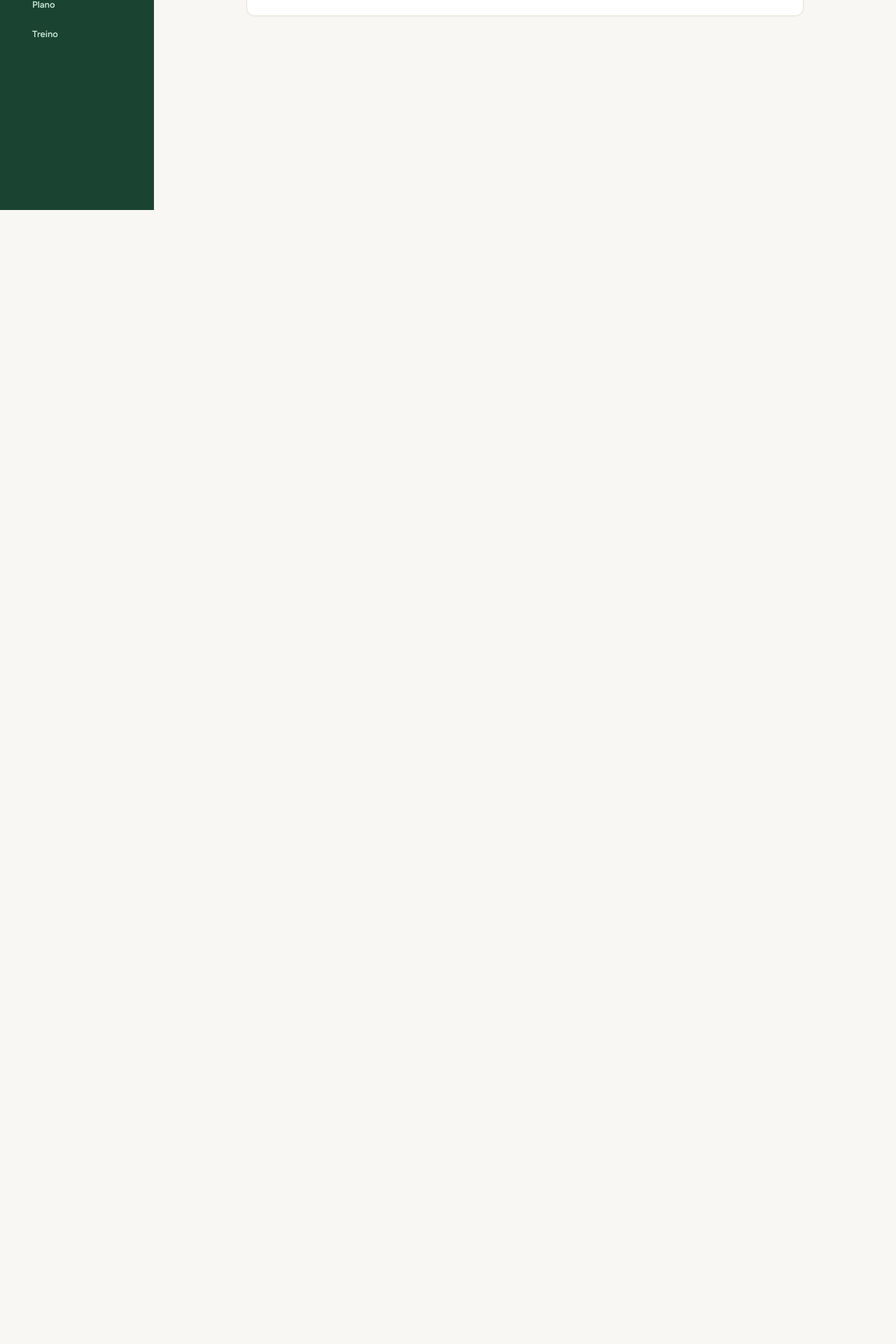
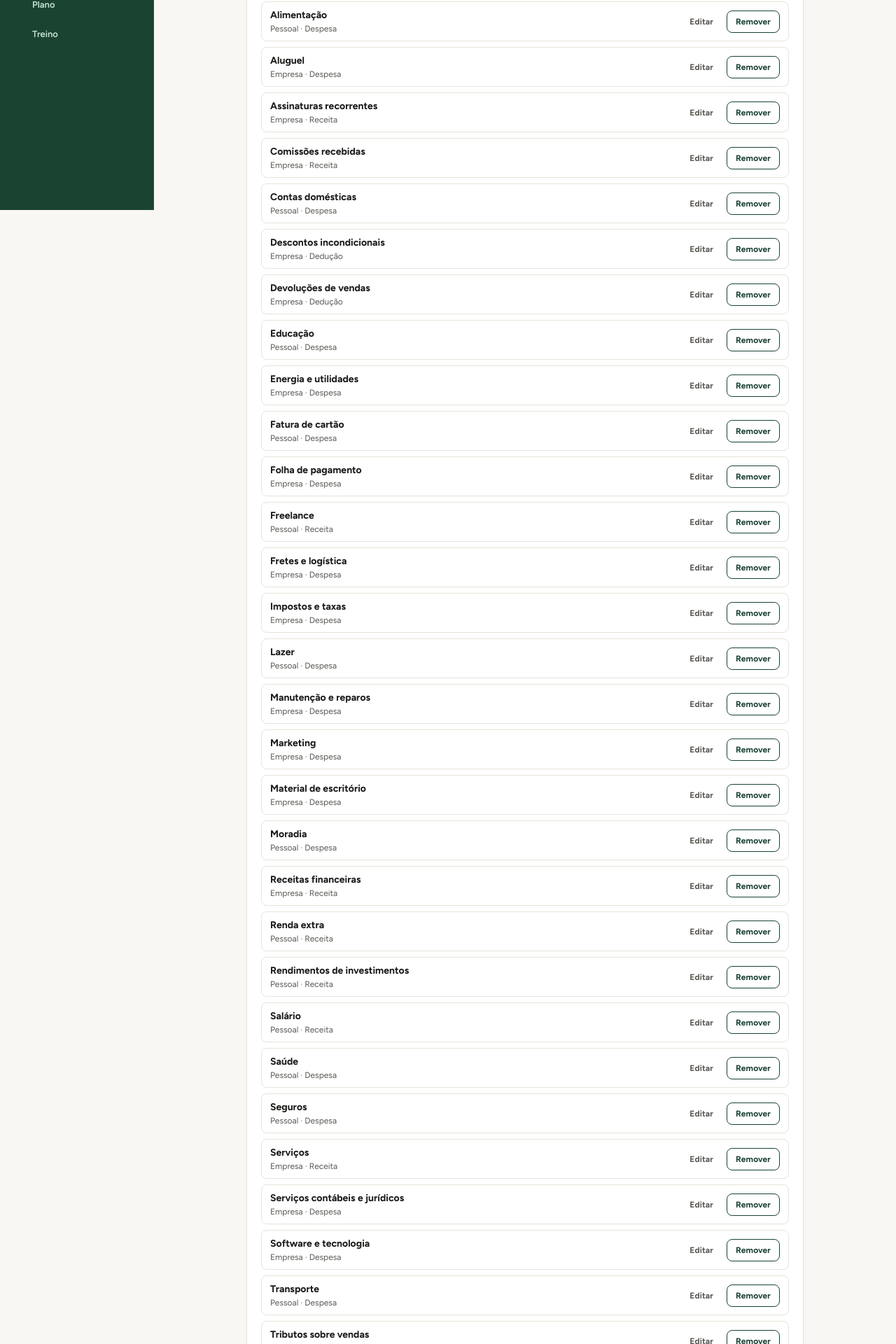
Before and after one commit to gersonvan/empresa-facil, a React (Vite) app: page /categories in a window 1280 px wide. Shown: the part 500-2420 px from the top of the page at 70% size. Before the commit the page ends 800 px from the top, so only its background shows below. Built offline with nearby package versions, Linux system fonts and the light colour scheme.

Commit message:
feat: expand default category catalog for company and personal

```diff
--- a/src/categoryStore.ts
+++ b/src/categoryStore.ts
@@ -11,15 +11,114 @@ export interface StoredCategory {
 }
 
 const STORAGE_KEY = 'empresa-facil:categories:v1'
+const SEEDED_FLAG_KEY = 'empresa-facil:categories:seeded:v1'
+const SEED_VERSION_KEY = 'empresa-facil:categories:seed-version:v1'
+const CURRENT_SEED_VERSION = 2
+
+const INITIAL_CATEGORIES: StoredCategory[] = [
+  { id: 'cat-company-revenue-sales', name: 'Vendas', costType: 'company', dreGroup: 'revenue', createdAt: '2026-01-01T00:00:00.000Z', updatedAt: '2026-01-01T00:00:00.000Z' },
+  { id: 'cat-company-revenue-services', name: 'Serviços', costType: 'company', dreGroup: 'revenue', createdAt: '2026-01-01T00:00:00.000Z', updatedAt: '2026-01-01T00:00:00.000Z' },
+  { id: 'cat-company-revenue-subscriptions', name: 'Assinaturas recorrentes', costType: 'company', dreGroup: 'revenue', createdAt: '2026-01-01T00:00:00.000Z', updatedAt: '2026-01-01T00:00:00.000Z' },
+  { id: 'cat-company-revenue-commissions', name: 'Comissões recebidas', costType: 'company', dreGroup: 'revenue', createdAt: '2026-01-01T00:00:00.000Z', updatedAt: '2026-01-01T00:00:00.000Z' },
+  { id: 'cat-company-revenue-financial', name: 'Receitas financeiras', costType: 'company', dreGroup: 'revenue', createdAt: '2026-01-01T00:00:00.000Z', updatedAt: '2026-01-01T00:00:00.000Z' },
+  { id: 'cat-company-deduction-discounts', name: 'Descontos incondicionais', costType: 'company', dreGroup: 'deductions', createdAt: '2026-01-01T00:00:00.000Z', updatedAt: '2026-01-01T00:00:00.000Z' },
+  { id: 'cat-company-deduction-cancelled', name: 'Vendas canceladas', costType: 'company', dreGroup: 'deductions', createdAt: '2026-01-01T00:00:00.000Z', updatedAt: '2026-01-01T00:00:00.000Z' },
+  { id: 'cat-company-deduction-returns', name: 'Devoluções de vendas', costType: 'company', dreGroup: 'deductions', createdAt: '2026-01-01T00:00:00.000Z', updatedAt: '2026-01-01T00:00:00.000Z' },
+  { id: 'cat-company-deduction-taxes-sales', name: 'Tributos sobre vendas', costType: 'company', dreGroup: 'deductions', createdAt: '2026-01-01T00:00:00.000Z', updatedAt: '2026-01-01T00:00:00.000Z' },
+  { id: 'cat-company-expense-rent', name: 'Aluguel', costType: 'company', dreGroup: 'expenses', createdAt: '2026-01-01T00:00:00.000Z', updatedAt: '2026-01-01T00:00:00.000Z' },
+  { id: 'cat-company-expense-payroll', name: 'Folha de pagamento', costType: 'company', dreGroup: 'expenses', createdAt: '2026-01-01T00:00:00.000Z', updatedAt: '2026-01-01T00:00:00.000Z' },
+  { id: 'cat-company-expense-marketing', name: 'Marketing', costType: 'company', dreGroup: 'expenses', createdAt: '2026-01-01T00:00:00.000Z', updatedAt: '2026-01-01T00:00:00.000Z' },
+  { id: 'cat-company-expense-tax', name: 'Impostos e taxas', costType: 'company', dreGroup: 'expenses', createdAt: '2026-01-01T00:00:00.000Z', updatedAt: '2026-01-01T00:00:00.000Z' },
+  { id: 'cat-company-expense-office', name: 'Material de escritório', costType: 'company', dreGroup: 'expenses', createdAt: '2026-01-01T00:00:00.000Z', updatedAt: '2026-01-01T00:00:00.000Z' },
+  { id: 'cat-company-expense-tech', name: 'Software e tecnologia', costType: 'company', dreGroup: 'expenses', createdAt: '2026-01-01T00:00:00.000Z', updatedAt: '2026-01-01T00:00:00.000Z' },
+  { id: 'cat-company-expense-utilities', name: 'Energia e utilidades', costType: 'company', dreGroup: 'expenses', createdAt: '2026-01-01T00:00:00.000Z', updatedAt: '2026-01-01T00:00:00.000Z' },
+  { id: 'cat-company-expense-logistics', name: 'Fretes e logística', costType: 'company', dreGroup: 'expenses', createdAt: '2026-01-01T00:00:00.000Z', updatedAt: '2026-01-01T00:00:00.000Z' },
+  { id: 'cat-company-expense-travel', name: 'Viagens corporativas', costType: 'company', dreGroup: 'expenses', createdAt: '2026-01-01T00:00:00.000Z', updatedAt: '2026-01-01T00:00:00.000Z' },
+  { id: 'cat-company-expense-legal', name: 'Serviços contábeis e jurídicos', costType: 'company', dreGroup: 'expenses', createdAt: '2026-01-01T00:00:00.000Z', updatedAt: '2026-01-01T00:00:00.000Z' },
+  { id: 'cat-company-expense-maintenance', name: 'Manutenção e reparos', costType: 'company', dreGroup: 'expenses', createdAt: '2026-01-01T00:00:00.000Z', updatedAt: '2026-01-01T00:00:00.000Z' },
+  { id: 'cat-personal-revenue-salary', name: 'Salário', costType: 'personal', dreGroup: 'revenue', createdAt: '2026-01-01T00:00:00.000Z', updatedAt: '2026-01-01T00:00:00.000Z' },
+  { id: 'cat-personal-revenue-extra', name: 'Renda extra', costType: 'personal', dreGroup: 'revenue', createdAt: '2026-01-01T00:00:00.000Z', updatedAt: '2026-01-01T00:00:00.000Z' },
+  { id: 'cat-personal-revenue-freelance', name: 'Freelance', costType: 'personal', dreGroup: 'revenue', createdAt: '2026-01-01T00:00:00.000Z', updatedAt: '2026-01-01T00:00:00.000Z' },
+  { id: 'cat-personal-revenue-investments', name: 'Rendimentos de investimentos', costType: 'personal', dreGroup: 'revenue', createdAt: '2026-01-01T00:00:00.000Z', updatedAt: '2026-01-01T00:00:00.000Z' },
+  { id: 'cat-personal-expense-housing', name: 'Moradia', costType: 'personal', dreGroup: 'expenses', createdAt: '2026-01-01T00:00:00.000Z', updatedAt: '2026-01-01T00:00:00.000Z' },
+  { id: 'cat-personal-expense-food', name: 'Alimentação', costType: 'personal', dreGroup: 'expenses', createdAt: '2026-01-01T00:00:00.000Z', updatedAt: '2026-01-01T00:00:00.000Z' },
+  { id: 'cat-personal-expense-transport', name: 'Transporte', costType: 'personal', dreGroup: 'expenses', createdAt: '2026-01-01T00:00:00.000Z', updatedAt: '2026-01-01T00:00:00.000Z' },
+  { id: 'cat-personal-expense-health', name: 'Saúde', costType: 'personal', dreGroup: 'expenses', createdAt: '2026-01-01T00:00:00.000Z', updatedAt: '2026-01-01T00:00:00.000Z' },
+  { id: 'cat-personal-expense-education', name: 'Educação', costType: 'personal', dreGroup: 'expenses', createdAt: '2026-01-01T00:00:00.000Z', updatedAt: '2026-01-01T00:00:00.000Z' },
+  { id: 'cat-personal-expense-leisure', name: 'Lazer', costType: 'personal', dreGroup: 'expenses', createdAt: '2026-01-01T00:00:00.000Z', updatedAt: '2026-01-01T00:00:00.000Z' },
+  { id: 'cat-personal-expense-insurance', name: 'Seguros', costType: 'personal', dreGroup: 'expenses', createdAt: '2026-01-01T00:00:00.000Z', updatedAt: '2026-01-01T00:00:00.000Z' },
+  { id: 'cat-personal-expense-utilities', name: 'Contas domésticas', costType: 'personal', dreGroup: 'expenses', createdAt: '2026-01-01T00:00:00.000Z', updatedAt: '2026-01-01T00:00:00.000Z' },
+  { id: 'cat-personal-expense-credit-card', name: 'Fatura de cartão', costType: 'personal', dreGroup: 'expenses', createdAt: '2026-01-01T00:00:00.000Z', updatedAt: '2026-01-01T00:00:00.000Z' },
+]
+
+function mergeSeedCategories(existing: StoredCategory[], seed: StoredCategory[]) {
+  const next = [...existing]
+
+  for (const seedCategory of seed) {
+    const duplicate = next.some((category) => {
+      return (
+        category.costType === seedCategory.costType &&
+        category.dreGroup === seedCategory.dreGroup &&
+        normalizeName(category.name) === normalizeName(seedCategory.name)
+      )
+    })
+
+    if (!duplicate) {
+      next.push(seedCategory)
+    }
+  }
+
+  return next
+}
 
 function hasLocalStorage() {
   return typeof window !== 'undefined' && typeof window.localStorage !== 'undefined'
+}
+
+function ensureInitialSeed() {
+  if (!hasLocalStorage()) {
+    return
+  }
+
+  const hasSeedFlag = window.localStorage.getItem(SEEDED_FLAG_KEY) === '1'
+  const raw = window.localStorage.getItem(STORAGE_KEY)
+
+  if (!raw) {
+    window.localStorage.setItem(STORAGE_KEY, JSON.stringify(INITIAL_CATEGORIES))
+    window.localStorage.setItem(SEEDED_FLAG_KEY, '1')
+    window.localStorage.setItem(SEED_VERSION_KEY, String(CURRENT_SEED_VERSION))
+    return
+  }
+
+  const seedVersionRaw = window.localStorage.getItem(SEED_VERSION_KEY)
+  const seedVersion = Number(seedVersionRaw ?? '0') || 0
+
+  if (hasSeedFlag && seedVersion >= CURRENT_SEED_VERSION) {
+    return
+  }
+
+  try {
+    const parsed = JSON.parse(raw)
+    if (Array.isArray(parsed) && parsed.length > 0) {
+      const merged = mergeSeedCategories(parsed as StoredCategory[], INITIAL_CATEGORIES)
+      window.localStorage.setItem(STORAGE_KEY, JSON.stringify(merged))
+    } else {
+      window.localStorage.setItem(STORAGE_KEY, JSON.stringify(INITIAL_CATEGORIES))
+    }
+  } catch {
+    window.localStorage.setItem(STORAGE_KEY, JSON.stringify(INITIAL_CATEGORIES))
+  }
+
+  window.localStorage.setItem(SEEDED_FLAG_KEY, '1')
+  window.localStorage.setItem(SEED_VERSION_KEY, String(CURRENT_SEED_VERSION))
 }
 
 function readCategories(): StoredCategory[] {
   if (!hasLocalStorage()) {
     return []
   }
+
+  ensureInitialSeed()
 
   const raw = window.localStorage.getItem(STORAGE_KEY)
   if (!raw) {
```
